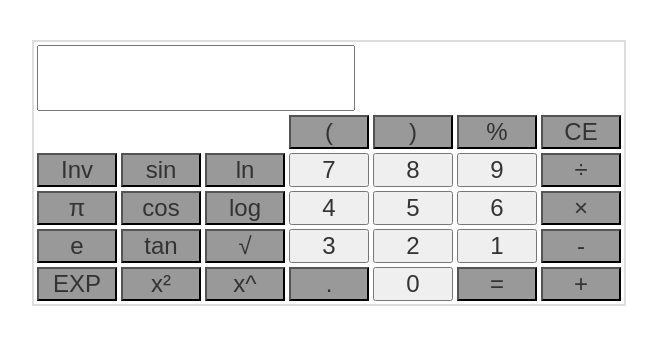
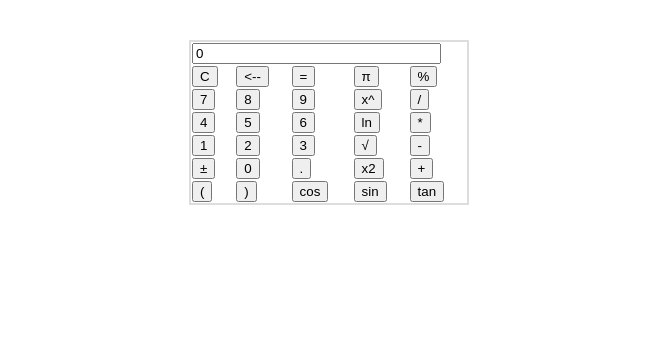
Before and after one commit to macubetech/Calculator, a plain HTML site: page index.html in a window 1280 px wide. Shown: the whole page, without its empty margins (311-968 px from the left). Drawn offline with Linux system fonts and the light colour scheme.

Commit message:
Update index.html

```diff
--- a/index.html
+++ b/index.html
@@ -6,195 +6,137 @@
     <meta name="viewport" content="width=device-width, initial-scale=1.0">
     <title>Document</title>
     <link rel="stylesheet" href="style.css">
+	  <script language="javascript"></script>
 </head>
 <body>
-    <table class="calculator table">
-        <thead>
+
+
+<form name="sci-calc">
+ <table class="calculator" cellspacing="0" cellpadding="1">
    <tr>
-                <td colspan=7>
-                    <div class="output form-group">
-                        <input type="text" class="ans form-control" readonly name="">
-                    </div>
-                </td>
-            </tr>
-        </thead>
-        <tbody class="actions">
-            <tr>
-                <td colspan=3></td>
-                <td>
-                    <button class="btn btn-op" data-value='*('>(</button>
-
-                </td>
-                <td>
-                    <button class="btn btn-op" data-value=')'>)</button>
-
-                </td>
-                <td>
-                    <button class="btn btn-op" data-value='%'>%</button>
-
-                </td>
-                <td>
-                    <button class="btn btn-op" data-value='ce'>CE</button>
-
-                </td>
+     <td colspan="5"><input id="display" name="display" value="0" size="28" maxlength="25"></td>
    </tr>
    <tr>
-                <td>
-                    <button class="btn btn-op" data-value='inv'>Inv</button>
-                </td>
-                <td>
-                    <button class="btn btn-op" data-value='sin'>sin</button>
-                </td>
-                <td>
-                    <button class="btn btn-op" data-value='ln'>ln</button>
-                </td>
-                <td>
-                    <button class="btn" data-value='7'>7</button>
-                </td>
-                <td>
-                    <button class="btn" data-value='8'>8</button>
-                </td>
-                <td>
-                    <button class="btn" data-value='9'>9</button>
-                </td>
-                <td>
-                    <button class="btn btn-op" data-value='/'>÷</button>
-
-                </td>
+     <td><input type="button" class="btnTop" name="btnTop" value="C" onclick="this.form.display.value=  0 "></td>
+     <td><input type="button" class="btnTop" name="btnTop" value="<--" onclick="deleteChar(this.form.display)"></td>
+     <td><input type="button" class="btnTop" name="btnTop" value="=" onclick="if(checkNum(this.form.display.value)) { compute(this.form) }"></td>
+     <td><input type="button" class="btnOpps" name="btnOpps" value="&#960;" onclick="addChar(this.form.display,'3.14159265359')"></td>
+     <td><input type="button" class="btnMath" name="btnMath" value="%" onclick=" percent(this.form.display)"></td>
    </tr>
    <tr>
-                <td>
-                    <button class="btn btn-op" data-value='*3.14'>π</button>
-                </td>
-                <td>
-                    <button class="btn btn-op" data-value='cos'>cos</button>
-                </td>
-                <td>
-                    <button class="btn btn-op" data-value='log'>log</button>
-                </td>
-                <td>
-                    <button class="btn" data-value='4'>4</button>
-                </td>
-                <td>
-                    <button class="btn" data-value='5'>5</button>
-                </td>
-                <td>
-                    <button class="btn" data-value='6'>6</button>
-                </td>
-                <td>
-                    <button class="btn btn-op" data-value='*'>	×</button>
-                </td>
-            </tr>
-
+     <td><input type="button" class="btnNum" name="btnNum" value="7" onclick="addChar(this.form.display, '7')"></td>
+     <td><input type="button" class="btnNum" name="btnNum" value="8" onclick="addChar(this.form.display, '8')"></td>
+     <td><input type="button" class="btnNum" name="btnNum" value="9" onclick="addChar(this.form.display, '9')"></td>
+     <td><input type="button" class="btnOpps" name="btnOpps" value="x&#94;" onclick="if(checkNum(this.form.display.value)) { exp(this.form) }"></td>
+     <td><input type="button" class="btnMath" name="btnMath" value="/" onclick="addChar(this.form.display, '/')"></td>
    <tr>
-                <td>
-                    <button class="btn btn-op" data-value='e'>e</button>
-                </td>
-                <td>
-                    <button class="btn btn-op" data-value='tan'>tan</button>
-                </td>
-                <td>
-                    <button class="btn btn-op" data-value='radic'>√</button>
-                </td>
-                <td>
-                    <button class="btn" data-value='3'>3</button>
-                </td>
-                <td>
-                    <button class="btn" data-value='2'>2</button>
-                </td>
-                <td>
-                    <button class="btn" data-value='1'>1</button>
-                </td>
-                <td>
-                    <button class="btn btn-op" data-value='-'>-</button>
-                </td>
+     <td><input type="button" class="btnNum" name="btnNum" value="4" onclick="addChar(this.form.display, '4')"></td>
+     <td><input type="button" class="btnNum" name="btnNum" value="5" onclick="addChar(this.form.display, '5')"></td>
+     <td><input type="button" class="btnNum" name="btnNum" value="6" onclick="addChar(this.form.display, '6')"></td>
+     <td><input type="button" class="btnOpps" name="btnOpps" value="ln" onclick="if(checkNum(this.form.display.value)) { ln(this.form) }"></td>
+     <td><input type="button" class="btnMath" name="btnMath" value="*" onclick="addChar(this.form.display, '*')"></td>
    </tr>
    <tr>
-                <td>
-                    <button class="btn btn-op" data-value='exp'>EXP</button>
-                </td>
-                <td>
-                    <button class="btn btn-op" data-value='x^2'>x²</button>
-                </td>
-                <td>
-                    <button class="btn btn-op" data-value='**'>x^</button>
-                </td>
-                <td>
-                    <button class="btn btn-op" data-value='.'>.</button>
-                </td>
-                <td>
-                    <button class="btn" data-value='0'>0</button>
-                </td>
-                <td>
-                    <button class="btn btn-op" data-value='='>=</button>
-                </td>
-                <td>
-                    <button class="btn btn-op" data-value='+'>+</button>
-                </td>
+     <td><input type="button" class="btnNum" name="btnNum" value="1" onclick="addChar(this.form.display, '1')"></td>
+     <td><input type="button" class="btnNum" name="btnNum" value="2" onclick="addChar(this.form.display, '2')"></td>
+     <td><input type="button" class="btnNum" name="btnNum" value="3" onclick="addChar(this.form.display, '3')"></td>
+     <td><input type="button" class="btnOpps" name="btnOpps" value="&radic;" onclick="if(checkNum(this.form.display.value)) { sqrt(this.form) }"></td>
+     <td><input type="button" class="btnMath" name="btnMath" value="-" onclick="addChar(this.form.display, '-')"></td>
    </tr>
-        </tbody>
-        </table>
+   <tr>
+     <td><input type="button" class="btnMath" name="btnMath" value="&#177" onclick="changeSign(this.form.display)"></td>
+     <td><input type="button" class="btnNum" name="btnNum" value="0" onclick="addChar(this.form.display, '0')"></td>
+     <td><input type="button" class="btnMath" name="btnMath" value="&#46;" onclick="addChar(this.form.display, '&#46;')"></td>
+     <td><input type="button" class="btnOpps" name="btnOpps" value="x&#50;" onclick="if(checkNum(this.form.display.value)) { square(this.form) }"></td>
+     <td><input type="button" class="btnMath" name="btnMath" value="+" onclick="addChar(this.form.display, '+')"></td>
+   </tr>
+   <tr>
+     <td><input type="button" class="btnMath" name="btnMath" value="(" onclick="addChar(this.form.display, '(')"></td>
+     <td><input type="button" class="btnMath" name="btnMath" value=")" onclick="addChar(this.form.display,')')"></td>
+     <td><input type="button" class="btnMath" name="btnMath" value="cos" onclick="if(checkNum(this.form.display.value)) { cos(this.form) }"></td>
+     <td><input type="button" class="btnMath" name="btnMath" value="sin" onclick="if(checkNum(this.form.display.value)) { sin(this.form) }"></td>
+     <td><input type="button" class="btnMath" name="btnMath" value="tan" onclick="if(checkNum(this.form.display.value)) { tan(this.form) }"></td>
+  </tr>
+ </tabel>
+</form>
 	<script>
-            const actions = document.querySelector('.actions');
-	const ans = document.querySelector('.ans');
-	console.log(actions);
-	console.log(ans);
-	let expression = '';
-	let a=0;
-	actions.addEventListener('click', (e) => {
-		console.log(e.target);
-		const value = e.target.dataset['value'];
-
-		if(value !== undefined) {
-			// I'm good to go.
-			if(value == 'ce') {
-				expression = '';
-				ans.value = 0;
-				return true;
-			}
-			else if(value == 'x^2'){
-				expression =square();
+	function addChar(input, character) {
+	if(input.value == null || input.value == "0")
+		input.value = character
+	else
+		input.value += character
 }
 
-			else if(value == 'radic'){
-				expression = Math.sqrt(expression);
-			}
-			else if(value == 'log'){
-				expression = Math.log(expression);
-			}
-			else if(value == 'sin'){
-				expression = Math.sin(expression);
-			}
-			else if(value == 'cos'){
-				expression = Math.cos(expression);
-			}
-			else if(value == 'tan'){
-				expression = Math.tan(expression);
+function cos(form) {
+	form.display.value = Math.cos(form.display.value);
 }
 
-			else if(value == '=') {
-				const answer = eval(expression);
-				expression = answer;
-
-			} else {
-				expression += value;
+function sin(form) {
+	form.display.value = Math.sin(form.display.value);
 }
 
-			if(expression == undefined) {
-				expression = '';
-				ans.value = 0;
-			} else {
-				ans.value = expression;
+function tan(form) {
+	form.display.value = Math.tan(form.display.value);
 }
-			// expression += value;
+
+function sqrt(form) {
+	form.display.value = Math.sqrt(form.display.value);
+}
+
+function ln(form) {
+	form.display.value = Math.log(form.display.value);
+}
+
+function exp(form) {
+	form.display.value = Math.exp(form.display.value);
+}
+
+function deleteChar(input) {
+	input.value = input.value.substring(0, input.value.length - 1)
+}
+var val = 0.0;
+function percent(input) {
+  val = input.value;
+  input.value = input.value + "%";
+}
+
+function changeSign(input) {
+	if(input.value.substring(0, 1) == "-")
+		input.value = input.value.substring(1, input.value.length)
+	else
+		input.value = "-" + input.value
+}
+
+function compute(form) {
+  //if (val !== 0.0) {
+   // var percent = form.display.value;
+   // percent = pcent.substring(percent.indexOf("%")+1);
+   // form.display.value = parseFloat(percent)/100 * val;
+    //val = 0.0;
+ // } else
+    form.display.value = eval(form.display.value);
+  }
 
 
+function square(form) {
+	form.display.value = eval(form.display.value) * eval(form.display.value)
 }
 
-	});
-	const square =()=> {
-			return eval(expression*expression);
+function checkNum(str) {
+	for (var i = 0; i < str.length; i++) {
+		var ch = str.charAt(i);
+		if (ch < "0" || ch > "9") {
+			if (ch != "/" && ch != "*" && ch != "+" && ch != "-" && ch != "."
+				&& ch != "(" && ch!= ")" && ch != "%") {
+				alert("invalid entry!")
+				return false
 				}
+			}
+		}
+		return true
+}
+
 	</script>
+
 </body>
 </html>
```
Lines whose indentation alone changed are shown as unchanged.
